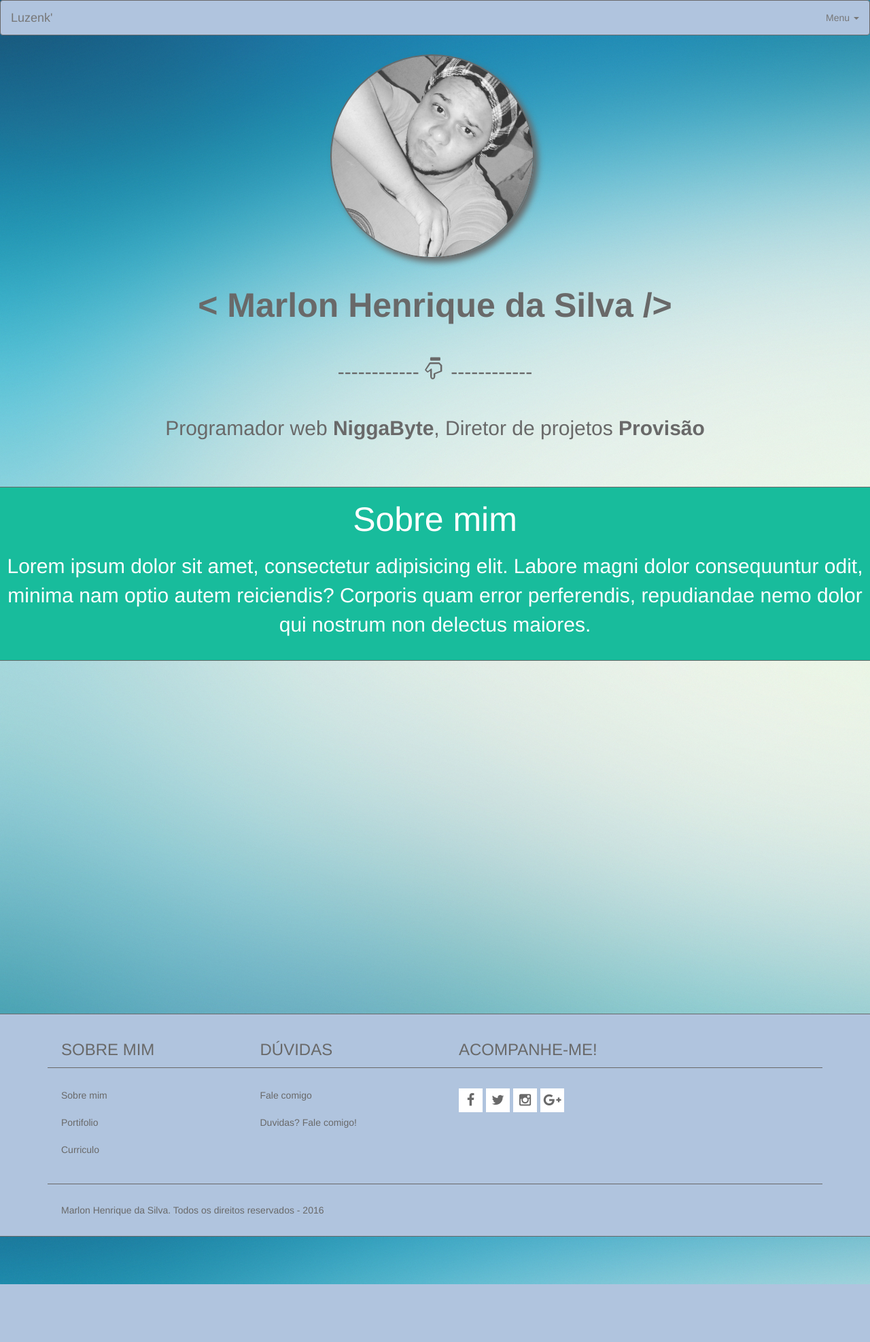
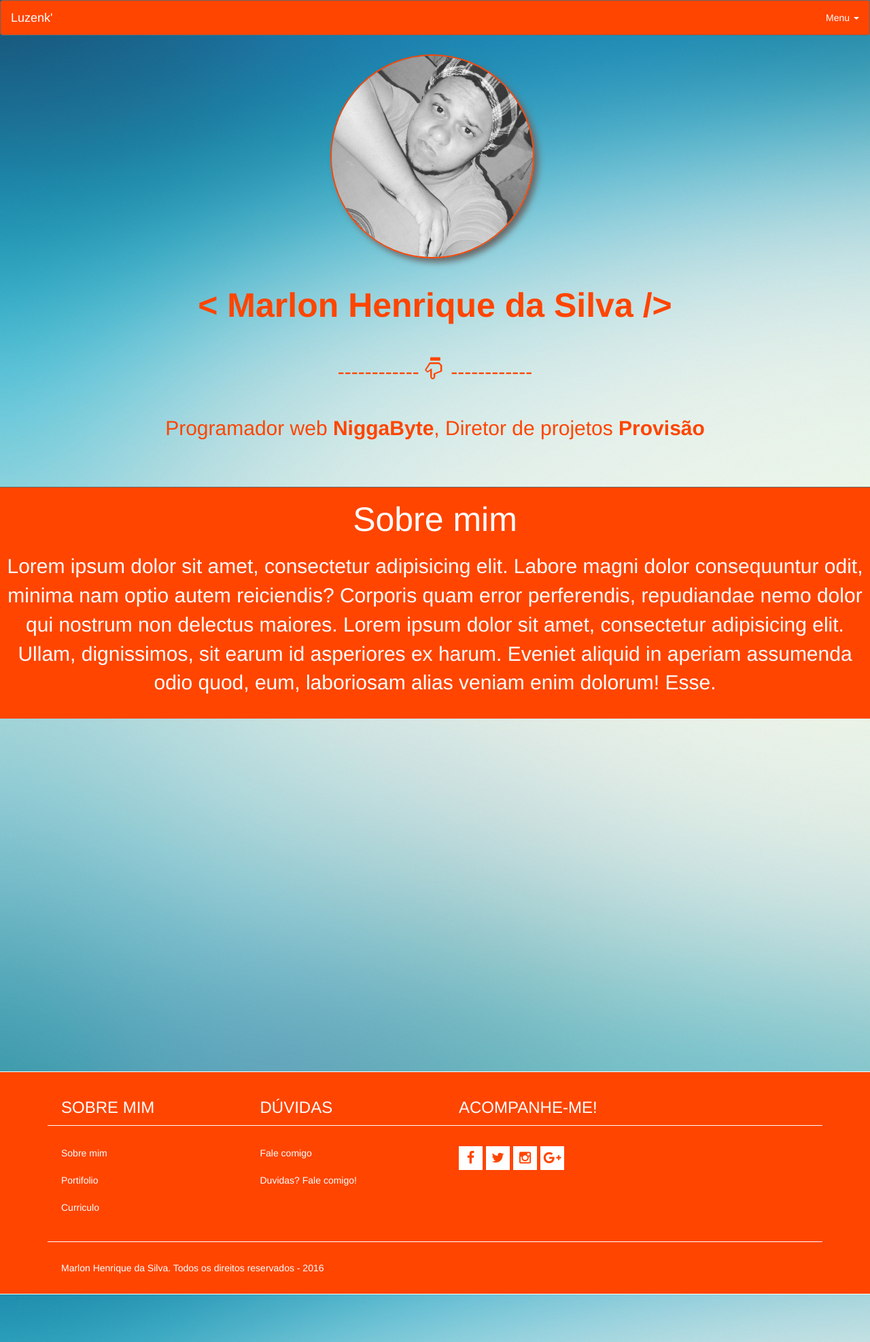
Before and after one commit to MarlonHenrique/Luzenk, a PHP site: page / in a window 1280 px wide. Shown: the whole page at 68% size. Before the commit the page ends 1889 px from the top, so only its background shows below. Run offline with PHP 8.4, Linux system fonts and the light colour scheme.

Commit message:
Mudança nas cores do projeto e adicionado efeito css a foto

```diff
--- a/index.php
+++ b/index.php
@@ -28,6 +28,7 @@
  		</h1>
  		<p class="sobre-home">
  			Lorem ipsum dolor sit amet, consectetur adipisicing elit. Labore magni dolor consequuntur odit, minima nam optio autem reiciendis? Corporis quam error perferendis, repudiandae nemo dolor qui nostrum non delectus maiores.
+ 			Lorem ipsum dolor sit amet, consectetur adipisicing elit. Ullam, dignissimos, sit earum id asperiores ex harum. Eveniet aliquid in aperiam assumenda odio quod, eum, laboriosam alias veniam enim dolorum! Esse.
  		</p>
  	</div>
  </section>
--- a/style.css
+++ b/style.css
@@ -13,19 +13,19 @@ body{
 /*Inicio footer*/
 #rodape {
 	padding: 46px 0 0 0;
-	background-color: #B0C4DE;
-	border-top: solid 1px #696969;
-	border-bottom: solid 1px #696969;
+	background-color: #FF4500;
+	border-top: solid 1px white;
+	border-bottom: solid 1px white;
 	width: 100%;
 	margin-top: 20px;
 	margin-bottom: 0px;
 }
 #rodape hr {
-	border-color: #696969;
+	border-color: white;
 }
 #rodape .title-ft {
 	text-transform: uppercase;
-	color: #696969;
+	color: white;
 	margin: 0;
 	line-height: 12px;
 	padding: 0 0 0 20px;
@@ -35,7 +35,7 @@ body{
 	padding: 0 0 0 20px;
 }
 #rodape .menu-ft li > a {
-	color: #696969;
+	color: white;
 	line-height: 40px;
 	margin: 0;
 	transition: 0.2s;
@@ -59,7 +59,7 @@ body{
 	text-align: center;
 	font-size: 20px;
 	background-color: #fff;
-	color: #696969;
+	color: #FF4500;
 	margin-right: 5px;
 	-webkit-transition: 0.2s;
 	-moz-transition: 0.2s;
@@ -75,7 +75,7 @@ body{
 #rodape .copyright {}
 #rodape .copyright p {
 	padding: 0 0 0 20px;
-	color: #696969;
+	color: white;
 	line-height: 20px;
 	margin: 28px 0;
 }
@@ -92,18 +92,19 @@ body{
 #perfil .foto-perfil {
 	width: 300px;
 	height: 300px;
-	border:solid 2px #696969;
+	border:solid 2px #FF4500;
 	border-radius: 50%;
 	position: absolute;
 	left: 38%;
 	top: 80px;
 	box-shadow: 6px 6px 10px #696969;
-	transition:0.5s;
+	transition:1s;
 }
 
 #perfil .foto-perfil:hover {
 	box-shadow: 9px 9px 10px;
 	border: solid 2px #234c99;
+	transform: rotate(-35deg);
 }
 
 #perfil .foto-perfil a > img {
@@ -116,7 +117,7 @@ body{
 	text-align: center;
 	margin-top: 370px;
 	padding-bottom: 20px;
-	color:#696969;
+	color:#FF4500;
 }
 
 #perfil .info-perfil-home .info-perfil {
@@ -138,7 +139,7 @@ body{
 /* Sobre mim*/
 
 #sobre-mim {
-	background: #18bc9c;
+	background:#FF4500;
 	border-top: solid 1px #696969;
 	width: 100%;
 }
@@ -164,7 +165,7 @@ body{
 
 #portifolio {
 	height: 500px;
-	border-top: solid 1px #696969;
+	border-top: solid 1px #FF4500;
 	width: 100%;
 }
 
@@ -174,8 +175,33 @@ body{
 #nav-header {
 	width: 100%;
 	height: auto;
-	background-color: #B0C4DE;
+	background-color: #FF4500;
 	border:1px solid #696969;
+	color: white;
 }
 
+#nav-header a {
+	color: white;
+}
+
+#nav-header ul .dropdown {
+	color: white;
+}
+
+#nav-header ul .dropdown a {
+	background:#FF4500;
+	transition: 0.5;
+}
+
+#nav-header ul .dropdown a:hover {
+	background: #FF8C00;
+}
+
+.navbar-brand {
+	transition:0.5s;
+}
+
+.navbar-brand:hover {
+	text-shadow: 1px 1px 1px white;
+}
 /*Fim-Header*/
```
